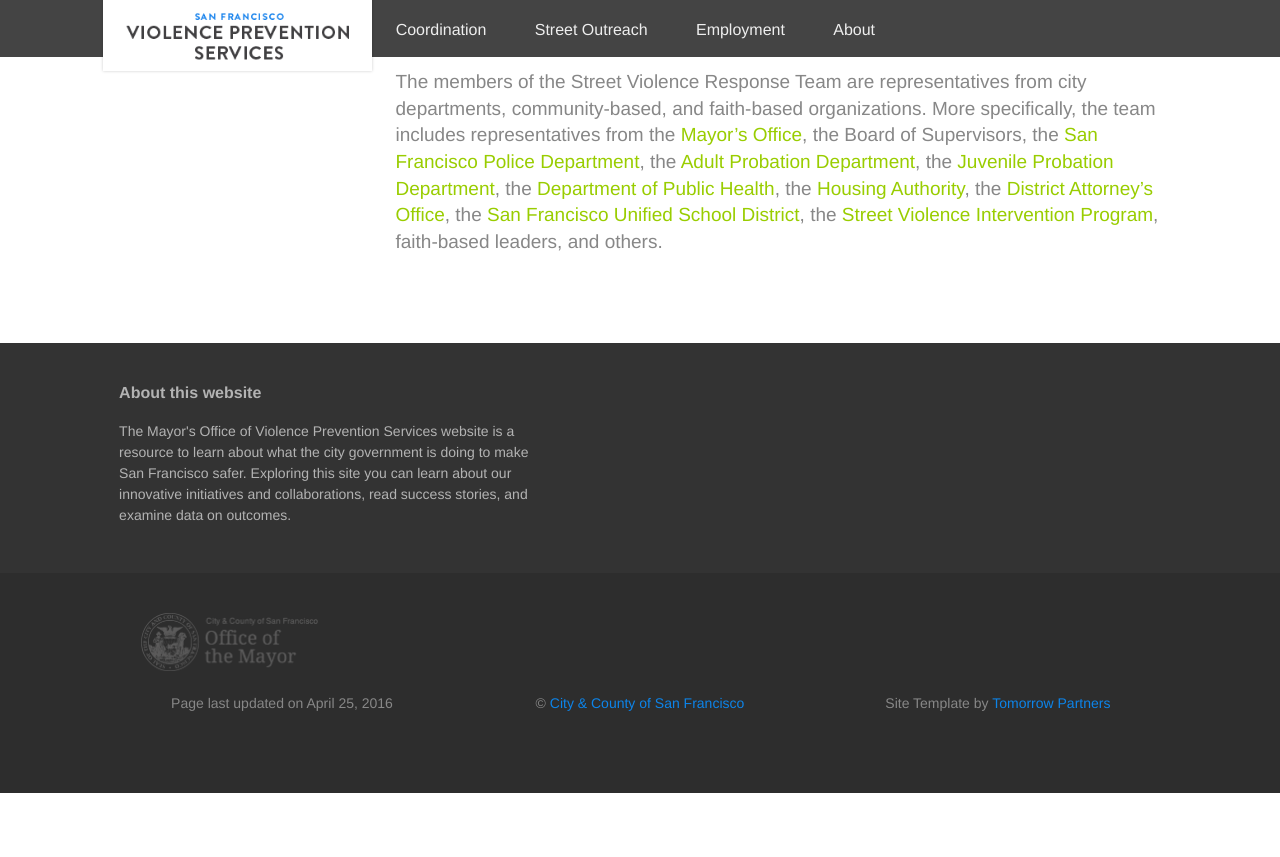
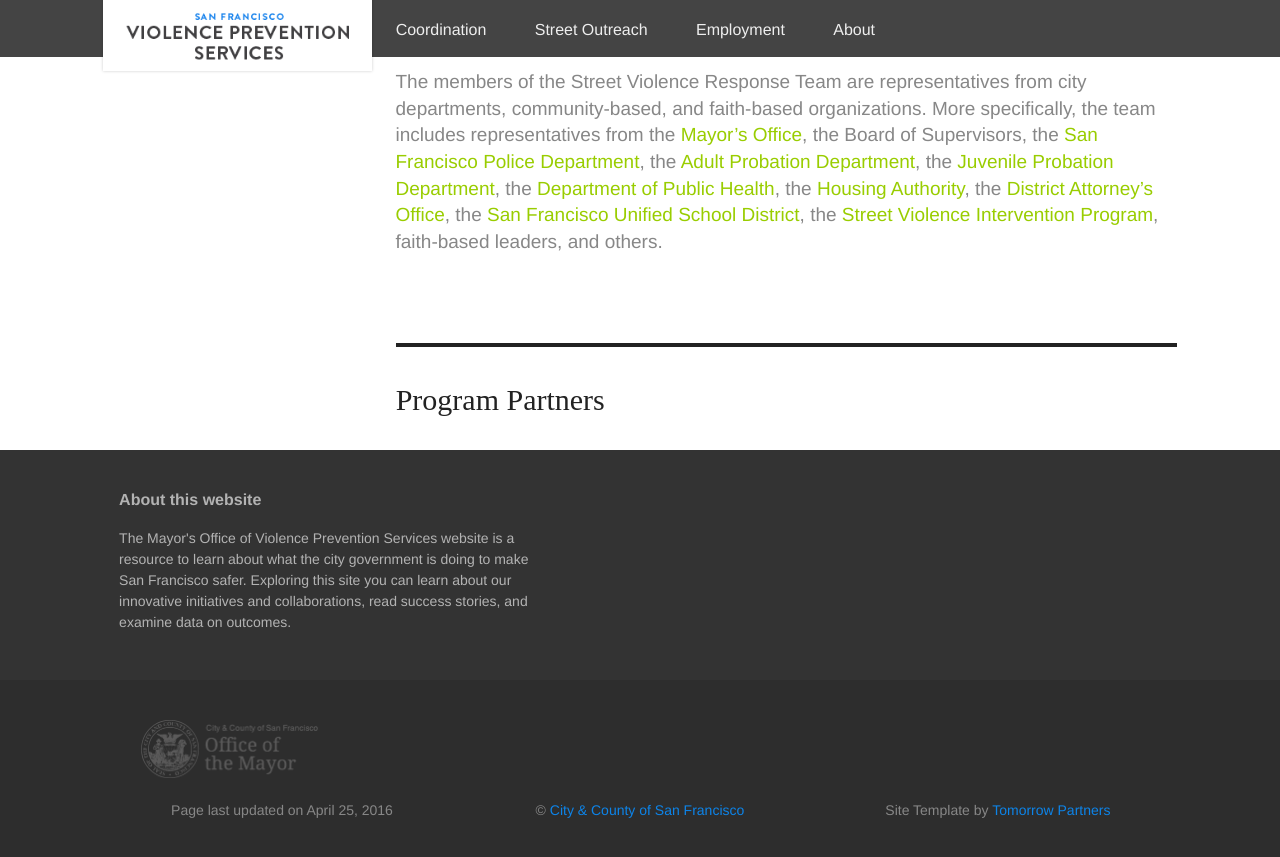
Before and after one commit to SFMOVPS/sfvps, a Jekyll site: the page built from coordination.html, in a window 1280 px wide and 900 px high, scrolled down 1885 px. Shown: the top 857 px of the window. Built offline with Jekyll 4.4.1, drawn with Linux system fonts in a browser that asks for light colours; some web fonts are replaced; before the commit the page ends 2678 px from its top, so only the background shows below that.

Commit message:
Updated '/_layouts/text_page.html' via CloudCannon

```diff
--- a/_layouts/text_page.html
+++ b/_layouts/text_page.html
@@ -69,6 +69,47 @@
               </div>
             </div>
           </div>
+          <div class="panels-flexible-row panels-flexible-row-t5-wrap-7 clearfix t5-featured-heading-wrap featured-heading-wrap">
+    <div class="inside panels-flexible-row-inside panels-flexible-row-t5-wrap-7-inside clearfix">
+      <div class="panels-flexible-region panels-flexible-region-t5-wrap-featured_items_heading panels-flexible-region-first panels-flexible-region-last t5-featured-heading featured-heading">
+        <div class="inside panels-flexible-region-inside panels-flexible-region-t5-wrap-featured_items_heading-inside panels-flexible-region-inside-first panels-flexible-region-inside-last">
+          <div class="panel-pane pane-node">
+            <article class="node-1060 node node-single view-mode-full clearfix" about="/node/1060" typeof="sioc:Item foaf:Document">
+              <header>
+                <div class="field field-name-body field-type-text-with-summary field-label-hidden"><div class="field-items"><div class="field-item even" property="content:encoded"> <h3 class="editable">Program Partners</h3>
+                </div></div></div>
+              </header></article>
+            </div>
+          </div>
+        </div>
+      </div>
+    </div>
+    {% if page.partners %}
+    <div class="panels-flexible-row panels-flexible-row-t5-wrap-8 panels-flexible-row-last clearfix t5-featured-wrap featured-wrap">
+      <div class="inside panels-flexible-row-inside panels-flexible-row-t5-wrap-8-inside panels-flexible-row-inside-last clearfix">
+        <div class="panels-flexible-region panels-flexible-region-t5-wrap-featured_items panels-flexible-region-first panels-flexible-region-last t5-featured featured">
+          <div class="inside panels-flexible-region-inside panels-flexible-region-t5-wrap-featured_items-inside panels-flexible-region-inside-first panels-flexible-region-inside-last">
+             {% for partner in page.partners %}
+             <div class="panel-pane pane-node" style="height: 214px;">
+              <article class="node-2573 node node-online-resource node-teaser clearfix" about="/node/2573" typeof="sioc:Item foaf:Document">
+                <div class="resource-teaser-mode manage-color-section">
+                  <div class="resource-teaser-title">
+                    <a href="{{ partner[2] }}"><h3>{{ partner[0] }}</h3></a>
+                  </div>
+                  <div class="resource-teaser-description"><p>{{ partner[1] }}</p></div>
+                  <div class="resource-teaser-actions">
+                    <a href="{{ partner[2] }}"><p class="resource-link-cta tool-tip" original-title="View Department"><span>View</span></p></a>
+                  </div>
+                </div>
+              </article>
+            </div>
+             {% endfor %}
+
+                  </div>
+                </div>
+              </div>
+            </div>
+        {% endif %}
         </div>
     </div>
   </div>
```
